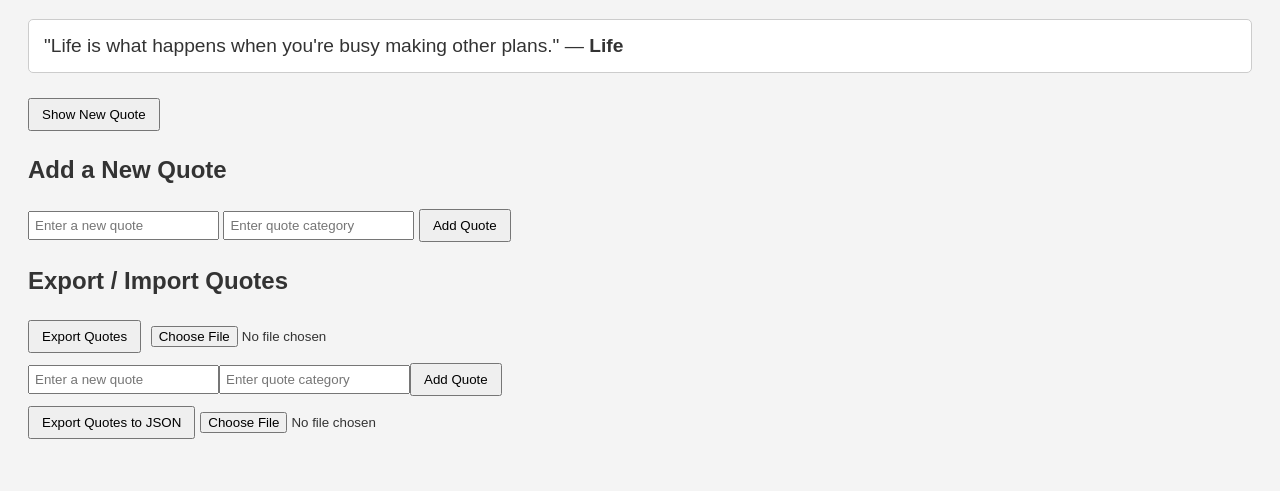
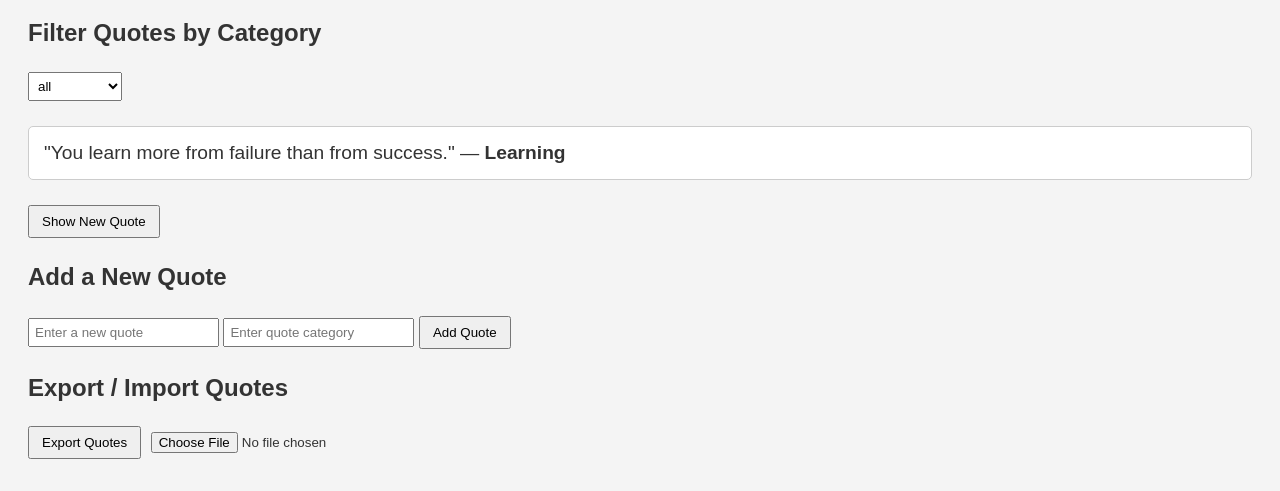
Before and after one commit to Kingyanjuii/alx_fe_javascript, a plain HTML site: page dom-manipulation/index.html in a window 1280 px wide. Shown: the part 89-580 px from the top of the page. Drawn offline with Linux system fonts and the light colour scheme.

Commit message:
feat: add dynamic category filter to quote generator with localStorage persistence

```diff
--- a/dom-manipulation/index.html
+++ b/dom-manipulation/index.html
@@ -19,7 +19,7 @@
       font-size: 1.2rem;
       border-radius: 5px;
     }
-    input {
+    input, select {
       padding: 5px;
       margin: 5px 0;
     }
@@ -32,6 +32,12 @@
 </head>
 <body>
   <h1>Dynamic Quote Generator</h1>
+
+  <h2>Filter Quotes by Category</h2>
+  <select id="categoryFilter">
+    <option value="all">All Categories</option>
+    <!-- Categories will be dynamically populated -->
+  </select>
 
   <div id="quoteDisplay">Click "Show New Quote" to display a quote.</div>
   <button id="newQuote">Show New Quote</button>
--- a/dom-manipulation/script.js
+++ b/dom-manipulation/script.js
@@ -3,7 +3,6 @@ let quotes = [];
 if (localStorage.getItem("quotes")) {
   quotes = JSON.parse(localStorage.getItem("quotes"));
 } else {
-  // Default quotes if nothing in localStorage
   quotes = [
     { text: "The best way to get started is to quit talking and begin doing.", category: "Motivation" },
     { text: "Don't let yesterday take up too much of today.", category: "Inspiration" },
@@ -16,81 +15,76 @@ if (localStorage.getItem("quotes")) {
 // DOM elements
 const quoteDisplay = document.getElementById("quoteDisplay");
 const newQuoteButton = document.getElementById("newQuote");
-const formContainer = document.createElement("div");
-document.body.appendChild(formContainer);
-const exportButton = document.createElement("button");
-exportButton.textContent = "Export Quotes to JSON";
-document.body.appendChild(exportButton);
-const importFileInput = document.createElement("input");
-importFileInput.type = "file";
-importFileInput.accept = ".json";
-importFileInput.id = "importFile";
-document.body.appendChild(importFileInput);
+const addQuoteButton = document.getElementById("addQuoteBtn");
+const exportButton = document.getElementById("exportButton");
+const importFileInput = document.getElementById("importFile");
+const categoryFilter = document.getElementById("categoryFilter");
 
-// Function to save quotes to localStorage
+// Save quotes to localStorage
 function saveQuotes() {
   localStorage.setItem("quotes", JSON.stringify(quotes));
 }
 
-// Function to display a random quote
+// Display a random quote (respects current category filter)
 function showRandomQuote() {
-  if (quotes.length === 0) {
-    quoteDisplay.innerHTML = "No quotes available. Add some!";
+  let selectedCategory = categoryFilter.value || "all";
+  let filteredQuotes = selectedCategory === "all" ? quotes : quotes.filter(q => q.category === selectedCategory);
+
+  if (filteredQuotes.length === 0) {
+    quoteDisplay.innerHTML = "No quotes available for this category.";
     return;
   }
-  const randomIndex = Math.floor(Math.random() * quotes.length);
-  const quote = quotes[randomIndex];
 
-  // Update the DOM
+  const randomIndex = Math.floor(Math.random() * filteredQuotes.length);
+  const quote = filteredQuotes[randomIndex];
   quoteDisplay.innerHTML = `"${quote.text}" — <strong>${quote.category}</strong>`;
-
-  // Store last viewed quote in sessionStorage
   sessionStorage.setItem("lastViewedQuote", JSON.stringify(quote));
 }
 
-// Function to create dynamic add quote form
-function createAddQuoteForm() {
-  formContainer.innerHTML = "";
+// Populate category dropdown dynamically
+function populateCategories() {
+  const categories = ["all", ...new Set(quotes.map(q => q.category))];
+  categoryFilter.innerHTML = "";
+  categories.forEach(cat => {
+    const option = document.createElement("option");
+    option.value = cat;
+    option.textContent = cat;
+    categoryFilter.appendChild(option);
+  });
 
-  const textInput = document.createElement("input");
-  textInput.id = "newQuoteText";
-  textInput.type = "text";
-  textInput.placeholder = "Enter a new quote";
+  // Restore last selected category
+  const lastCategory = localStorage.getItem("lastCategoryFilter") || "all";
+  categoryFilter.value = lastCategory;
+  showRandomQuote();
+}
 
-  const categoryInput = document.createElement("input");
-  categoryInput.id = "newQuoteCategory";
-  categoryInput.type = "text";
-  categoryInput.placeholder = "Enter quote category";
+// Filter quotes when category changes
+function filterQuotes() {
+  localStorage.setItem("lastCategoryFilter", categoryFilter.value);
+  showRandomQuote();
+}
 
-  const addButton = document.createElement("button");
-  addButton.textContent = "Add Quote";
-  addButton.addEventListener("click", function () {
-    const text = textInput.value.trim();
-    const category = categoryInput.value.trim();
+// Add a new quote
+function addQuote() {
+  const text = document.getElementById("newQuoteText").value.trim();
+  const category = document.getElementById("newQuoteCategory").value.trim();
 
   if (!text || !category) {
     alert("Both quote text and category are required.");
     return;
   }
 
-    // Add new quote and save to localStorage
   quotes.push({ text, category });
   saveQuotes();
+  populateCategories(); // Update categories dropdown
 
-    // Clear input fields
-    textInput.value = "";
-    categoryInput.value = "";
+  document.getElementById("newQuoteText").value = "";
+  document.getElementById("newQuoteCategory").value = "";
 
-    // Show the newly added quote
-    showRandomQuote();
-  });
-
-  formContainer.appendChild(textInput);
-  formContainer.appendChild(categoryInput);
-  formContainer.appendChild(addButton);
+  filterQuotes();
 }
 
-// Function to export quotes as JSON file
+// Export quotes as JSON file
 function exportToJsonFile() {
   const blob = new Blob([JSON.stringify(quotes, null, 2)], { type: "application/json" });
   const url = URL.createObjectURL(blob);
@@ -101,16 +95,17 @@ function exportToJsonFile() {
   URL.revokeObjectURL(url);
 }
 
-// Function to import quotes from JSON file
+// Import quotes from JSON file
 function importFromJsonFile(event) {
   const fileReader = new FileReader();
   fileReader.onload = function (e) {
     try {
       const importedQuotes = JSON.parse(e.target.result);
-      if (!Array.isArray(importedQuotes)) throw new Error("Invalid format");
+      if (!Array.isArray(importedQuotes)) throw new Error("Invalid JSON format");
       quotes.push(...importedQuotes);
       saveQuotes();
       alert("Quotes imported successfully!");
+      populateCategories();
     } catch (err) {
       alert("Error importing quotes: " + err.message);
     }
@@ -119,10 +114,11 @@ function importFromJsonFile(event) {
 }
 
 // Initialize
-createAddQuoteForm();
-showRandomQuote();
+populateCategories();
 
 // Event listeners
 newQuoteButton.addEventListener("click", showRandomQuote);
+addQuoteButton.addEventListener("click", addQuote);
 exportButton.addEventListener("click", exportToJsonFile);
 importFileInput.addEventListener("change", importFromJsonFile);
+categoryFilter.addEventListener("change", filterQuotes);
```
Lines whose indentation alone changed are shown as unchanged.
